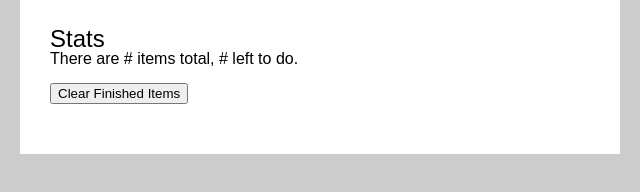
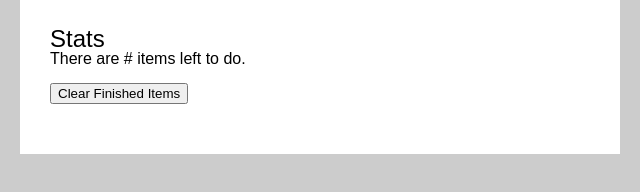
Before and after one commit to CreativeCircus/intro-todo-list-1, a website: page index.html in a window 1280 px wide. Shown: the part 380-572 px from the top of the page, 320-960 px from the left. Drawn offline with Linux system fonts and the light colour scheme.

Commit message:
ready for students

```diff
--- a/index.html
+++ b/index.html
@@ -20,7 +20,7 @@
 			<input placeholder="task" class="new-item"><button class="add-item">Add Item</button>
 			<h2>Stats</h2>
 			<div class="stats">
-				There are <span class="total">#</span> items total, <span class="total">#</span> left to do.
+				There are <span class="total">#</span> items left to do.
 				<br>
 				<br>
 				<button class="clear-finished">Clear Finished Items</button>
```
